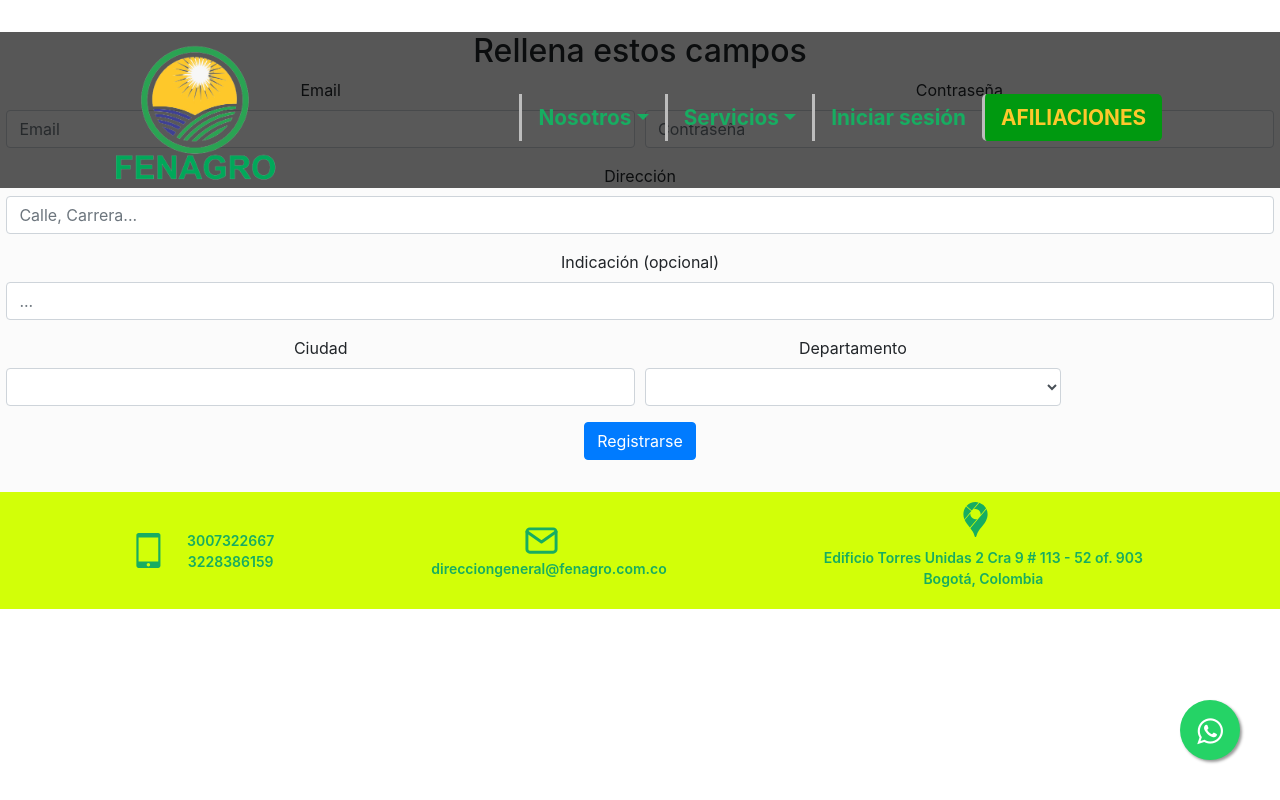
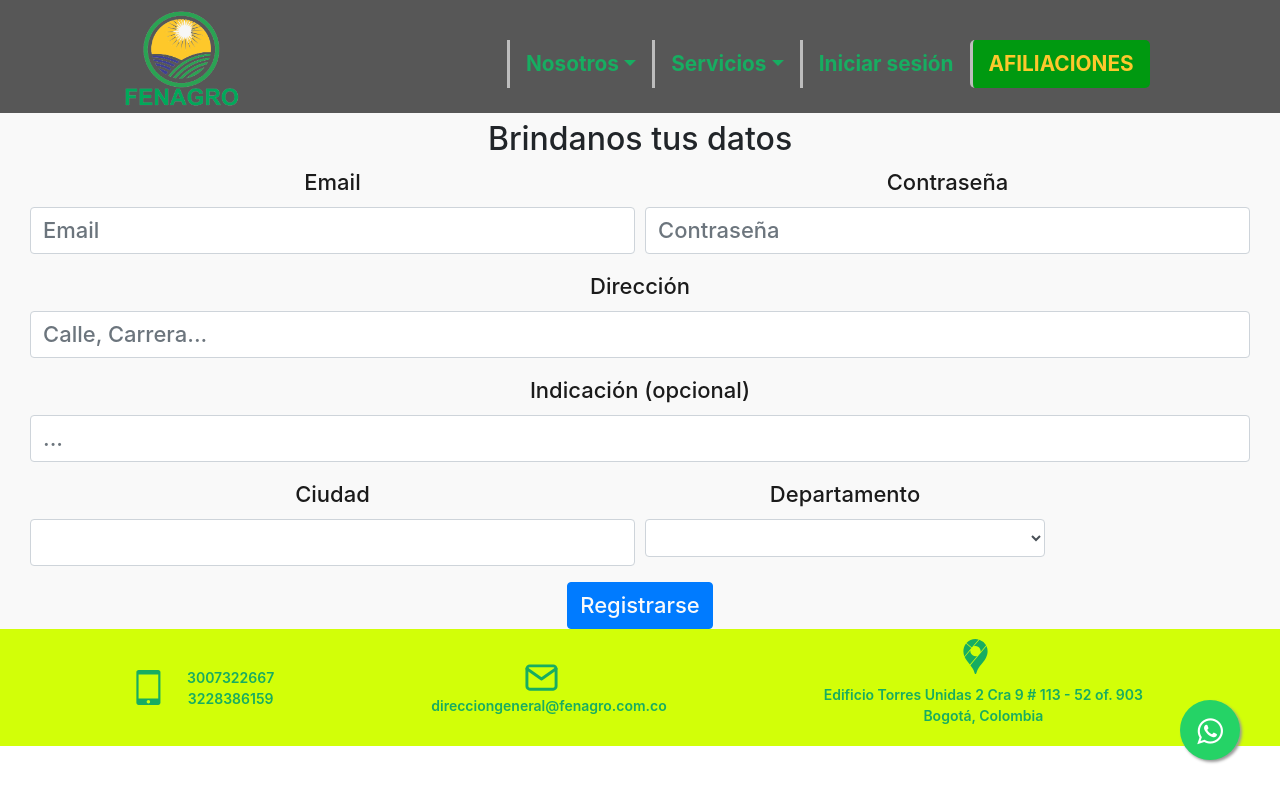
Before and after one commit to FemtDeveloper/agrofede, a React (Vite) app: page /registro in a window 1280 px wide. Built offline with nearby package versions, Linux system fonts and the light colour scheme.

Commit message:
ui form updated

```diff
--- a/src/App.css
+++ b/src/App.css
@@ -1,6 +1,6 @@
 .App {
   text-align: center;
-  background-color: #fbfbfb;
+  background-color: #f9f9f9;
 }
 
 .App-logo {
--- a/src/components/Navbar/Navbar.css
+++ b/src/components/Navbar/Navbar.css
@@ -53,7 +53,7 @@
     background-color: transparent;
   }
   .navbar-brand img {
-    width: 170px;
+    width: 120px;
   }
 
   .mobile-navbar .nav-item .nav-link {
--- a/src/components/Register/Register.css
+++ b/src/components/Register/Register.css
@@ -1,3 +1,23 @@
 .form-container {
-  margin: 2rem 0.4rem;
+  margin: 0 30px;
+  /* background-color: #ebebeb; */
 }
+.form-container :is(label, input, button) {
+  font-size: 22px;
+  font-weight: 500;
+  color: #1b1b1b;
+}
+.form-container button {
+  color: #fafafa;
+}
+
+@media screen and (min-width: 576px) {
+  .form-container {
+    padding-top: 240px;
+  }
+}
+@media screen and (min-width: 770px) {
+  .form-container {
+    padding-top: 120px;
+  }
+}
--- a/src/components/Register/Register.jsx
+++ b/src/components/Register/Register.jsx
@@ -2,56 +2,58 @@ import React from "react";
 import "./Register.css";
 
 const Register = () => {
+  const uploadForm = () => {};
+
   return (
     <div className="form-container">
-      <h2>Rellena estos campos</h2>
-      <form>
-        <div class="form-row">
-          <div class="form-group col-md-6">
-            <label for="inputEmail4">Email</label>
+      <h2>Brindanos tus datos</h2>
+      <form onSubmit={uploadForm}>
+        <div className="form-row">
+          <div className="form-group col-md-6">
+            <label htmlFor="inputEmail4">Email</label>
             <input
               type="email"
-              class="form-control"
+              className="form-control"
               id="inputEmail4"
               placeholder="Email"
             />
           </div>
-          <div class="form-group col-md-6">
-            <label for="inputPassword4">Contraseña</label>
+          <div className="form-group col-md-6">
+            <label htmlFor="inputPassword4">Contraseña</label>
             <input
               type="password"
-              class="form-control"
+              className="form-control"
               id="inputPassword4"
               placeholder="Contraseña"
             />
           </div>
         </div>
-        <div class="form-group">
-          <label for="inputAddress">Dirección</label>
+        <div className="form-group">
+          <label htmlFor="inputAddress">Dirección</label>
           <input
             type="text"
-            class="form-control"
+            className="form-control"
             id="inputAddress"
             placeholder="Calle, Carrera..."
           />
         </div>
-        <div class="form-group">
-          <label for="inputAddress2">Indicación (opcional)</label>
+        <div className="form-group">
+          <label htmlFor="inputAddress2">Indicación (opcional)</label>
           <input
             type="text"
-            class="form-control"
+            className="form-control"
             id="inputAddress2"
             placeholder="..."
           />
         </div>
-        <div class="form-row">
-          <div class="form-group col-md-6">
-            <label for="inputCity">Ciudad</label>
-            <input type="text" class="form-control" id="inputCity" />
+        <div className="form-row">
+          <div className="form-group col-md-6">
+            <label htmlFor="inputCity">Ciudad</label>
+            <input type="text" className="form-control" id="inputCity" />
           </div>
-          <div class="form-group col-md-4">
-            <label for="inputState">Departamento</label>
-            <select id="inputState" class="form-control">
+          <div className="form-group col-md-4">
+            <label htmlFor="inputState">Departamento</label>
+            <select id="inputState" className="form-control">
               <option value=""> </option>
               <option value="Amazonas">Amazonas</option>
               <option value="Antioquia">Antioquia</option>
@@ -89,20 +91,9 @@ const Register = () => {
               <option value="Vichada">Vichada</option>
             </select>
           </div>
-          {/* <div class="form-group col-md-2">
-          <label for="inputZip">Zip</label>
-          <input type="text" class="form-control" id="inputZip" />
-        </div> */}
         </div>
-        {/* <div class="form-group">
-        <div class="form-check">
-          <input class="form-check-input" type="checkbox" id="gridCheck" />
-          <label class="form-check-label" for="gridCheck">
-            Check me out
-          </label>
-        </div>
-      </div> */}
-        <button type="submit" class="btn btn-primary">
+
+        <button type="submit" className="btn btn-primary btn-md">
           Registrarse
         </button>
       </form>
```
